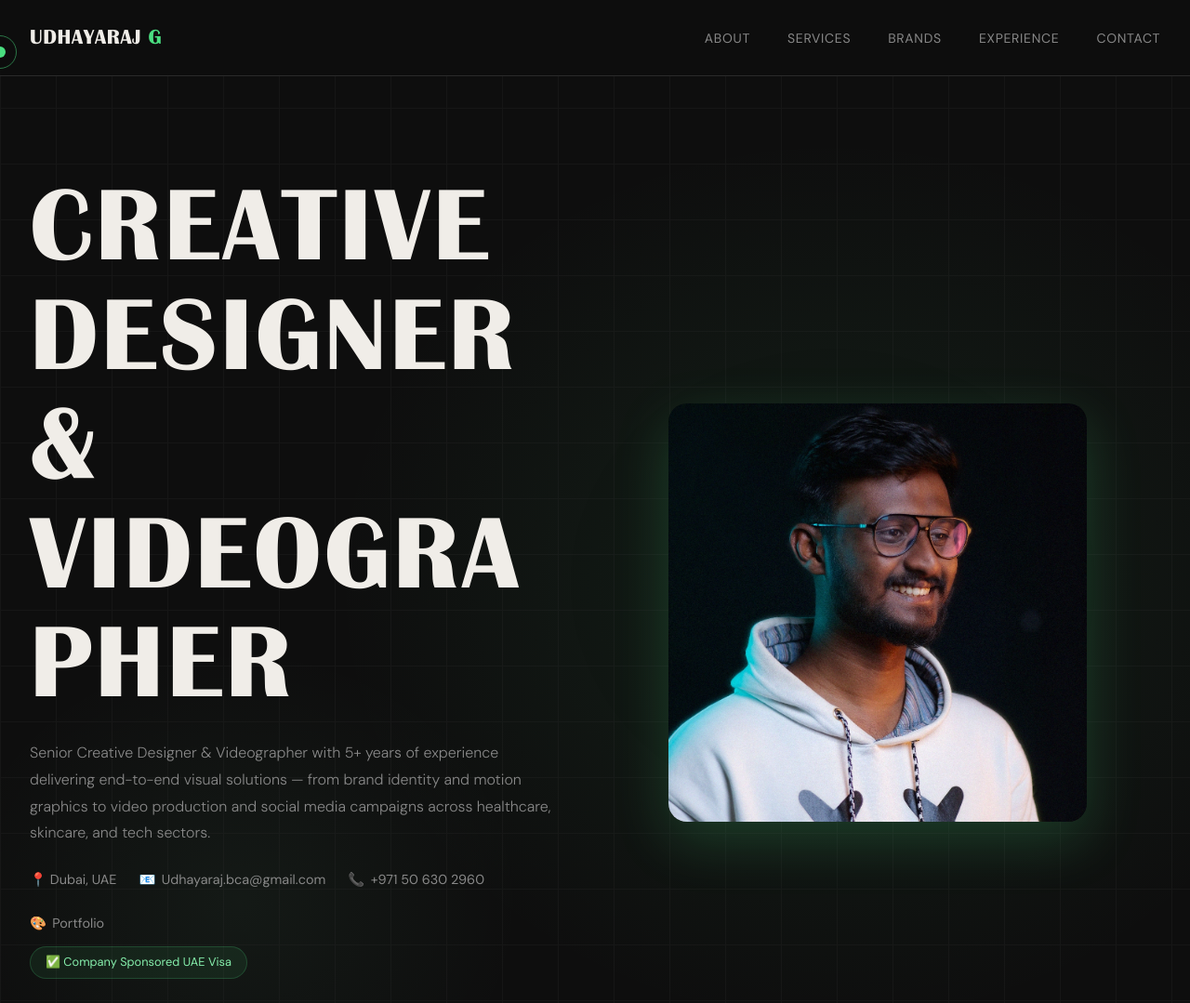
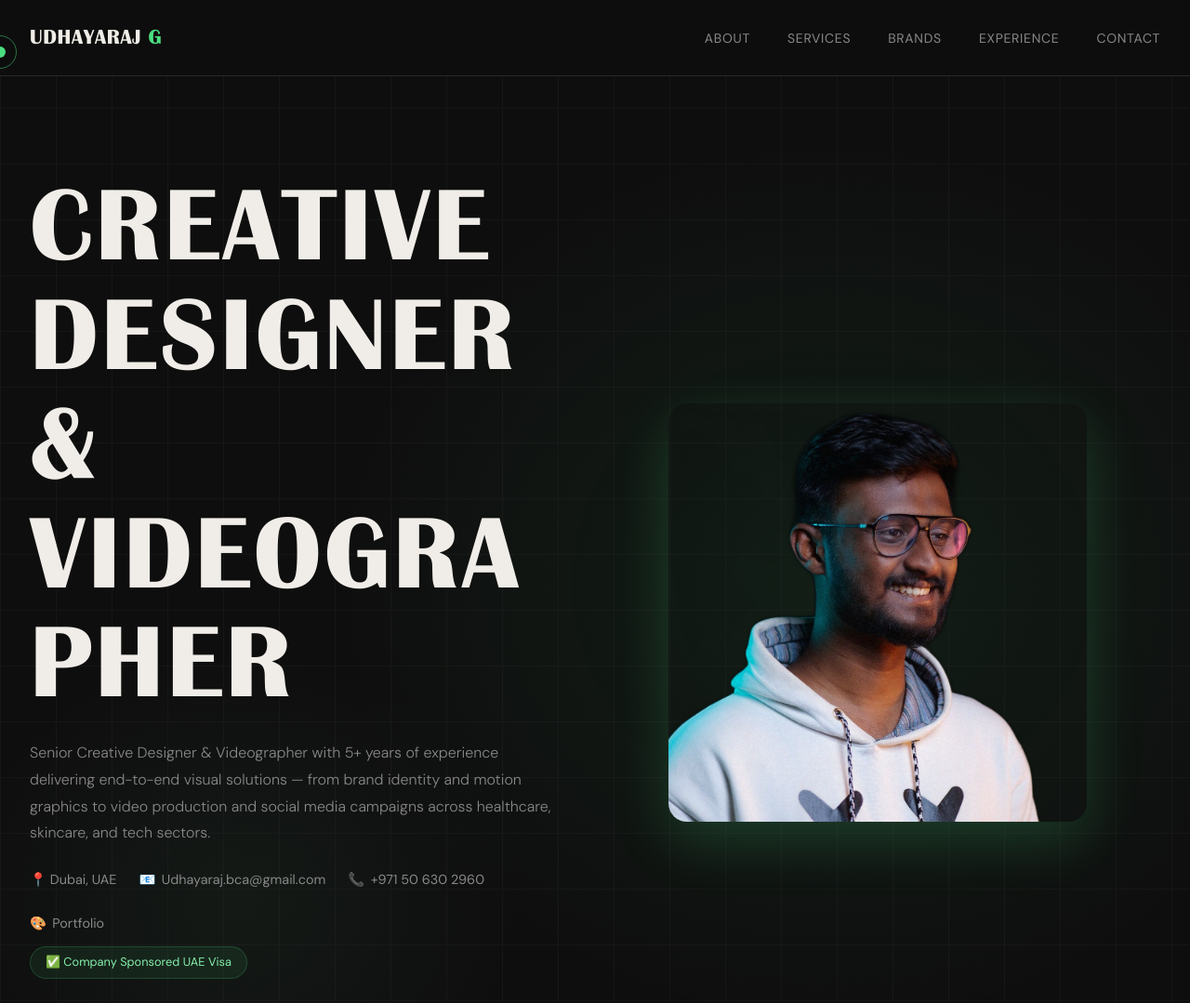
Before and after one commit to UdhayarajG/udhayaraj-portfolio, a plain HTML site: page index.html in a window 1280 px wide. Shown: the top 1079 px of the page at 93% size. Drawn offline with nearby package versions, Linux system fonts and the light colour scheme.

Commit message:
Replace profile photo with background-removed version for clean look

```diff
--- a/index.html
+++ b/index.html
@@ -608,7 +608,7 @@
       </div>
     </div>
     <div class="hero-image">
-      <img src="profile.jpg" alt="Udhayaraj G - Creative Designer & Videographer" class="profile-photo"/>
+      <img src="profile.png" alt="Udhayaraj G - Creative Designer & Videographer" class="profile-photo"/>
     </div>
   </div>
   <div class="hero-scroll"><div class="scroll-line"></div>Scroll</div>
```
Also changed, not shown: profile.png (added).
